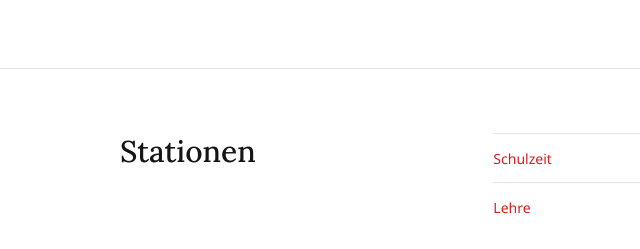
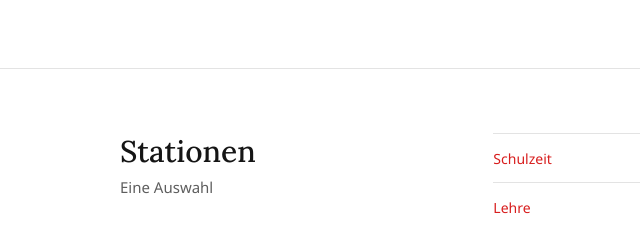
Before and after one commit to gray146-at/dorianrammer-landingpage, a plain HTML site: page presse/index.html in a window 1280 px wide. Shown: the part 1880-2129 px from the top of the page, 0-640 px from the left. Drawn offline with Linux system fonts and the light colour scheme.

Commit message:
Presseseite: „Eine Auswahl“ auch unter Stationen
Co-Authored-By: Claude Opus 5.5 <noreply@anthropic.com>
Claude-Session: https://claude.ai/code/session_016JVPrFrKb7FeAvbHNu5cya

```diff
--- a/presse/index.html
+++ b/presse/index.html
@@ -187,7 +187,7 @@
 
 <section class="abschnitt" aria-labelledby="stationen">
   <div class="wrap">
-    <h2 id="stationen">Stationen</h2>
+    <div class="abschnitt-kopf"><h2 id="stationen">Stationen</h2><p class="unterzeile">Eine Auswahl</p></div>
     <div>
       <ul class="texte stationen">
         <li><span class="zeitraum">Schulzeit</span><span>Schulsprecher; Mitarbeit bei der aks Wien</span></li>
```
Also changed, not shown: en/press/index.html (+1 -1 lines).
